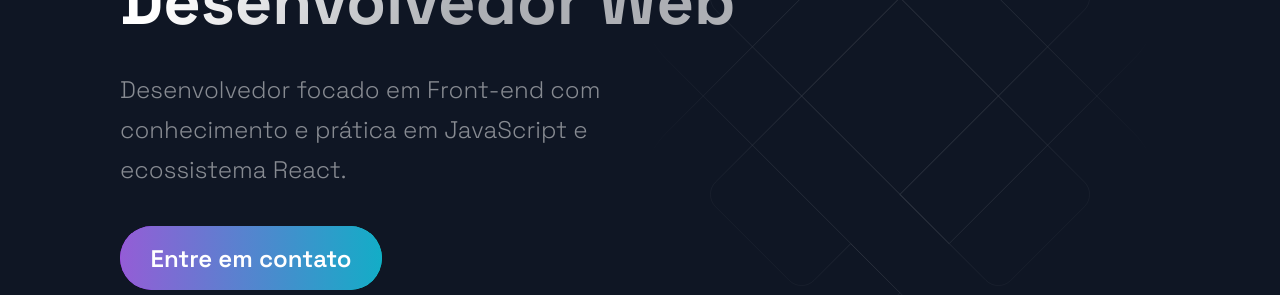
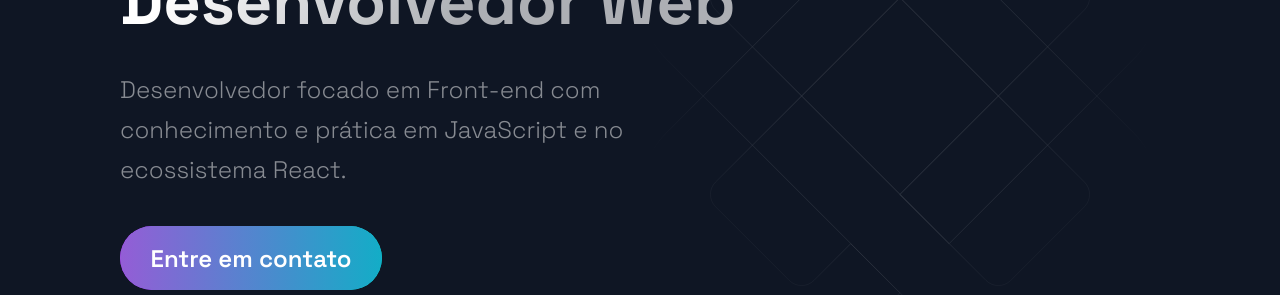
Before and after one commit to GabrielLSobreira/portfolio, a Next.js app: page / in a window 1280 px wide. Shown: the part 276-571 px from the top of the page. Built offline with nearby package versions, Linux system fonts and the light colour scheme.

Commit message:
fix: correção no texto da seção

```diff
--- a/src/components/Hero/Hero.js
+++ b/src/components/Hero/Hero.js
@@ -18,7 +18,7 @@ const Hero = (props) => (
         </SectionTitle>
         <SectionText>
           Desenvolvedor focado em Front-end com conhecimento e prática em
-          JavaScript e ecossistema React.
+          JavaScript e no ecossistema React.
         </SectionText>
         <Button
           onClick={() =>
```
